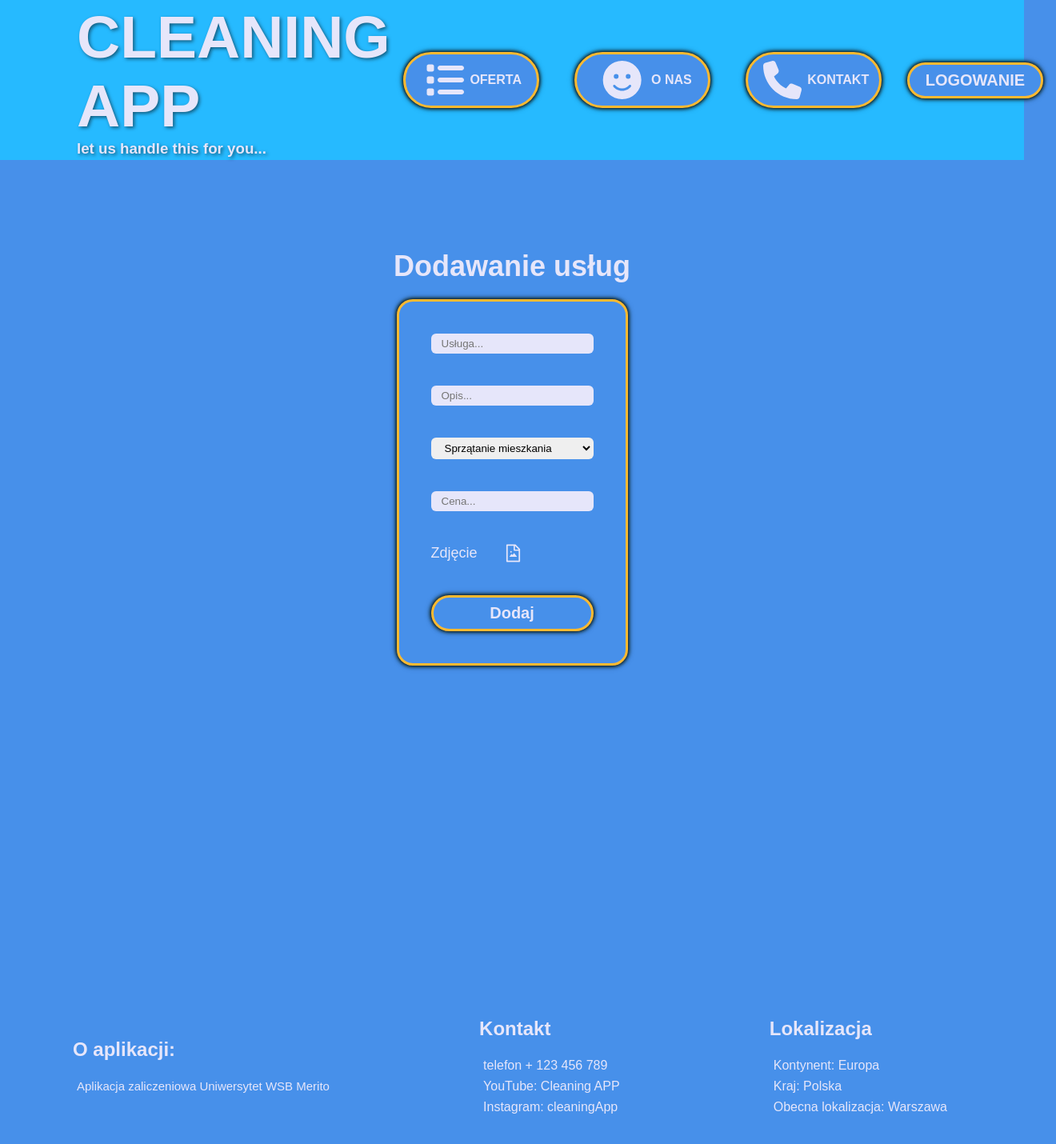
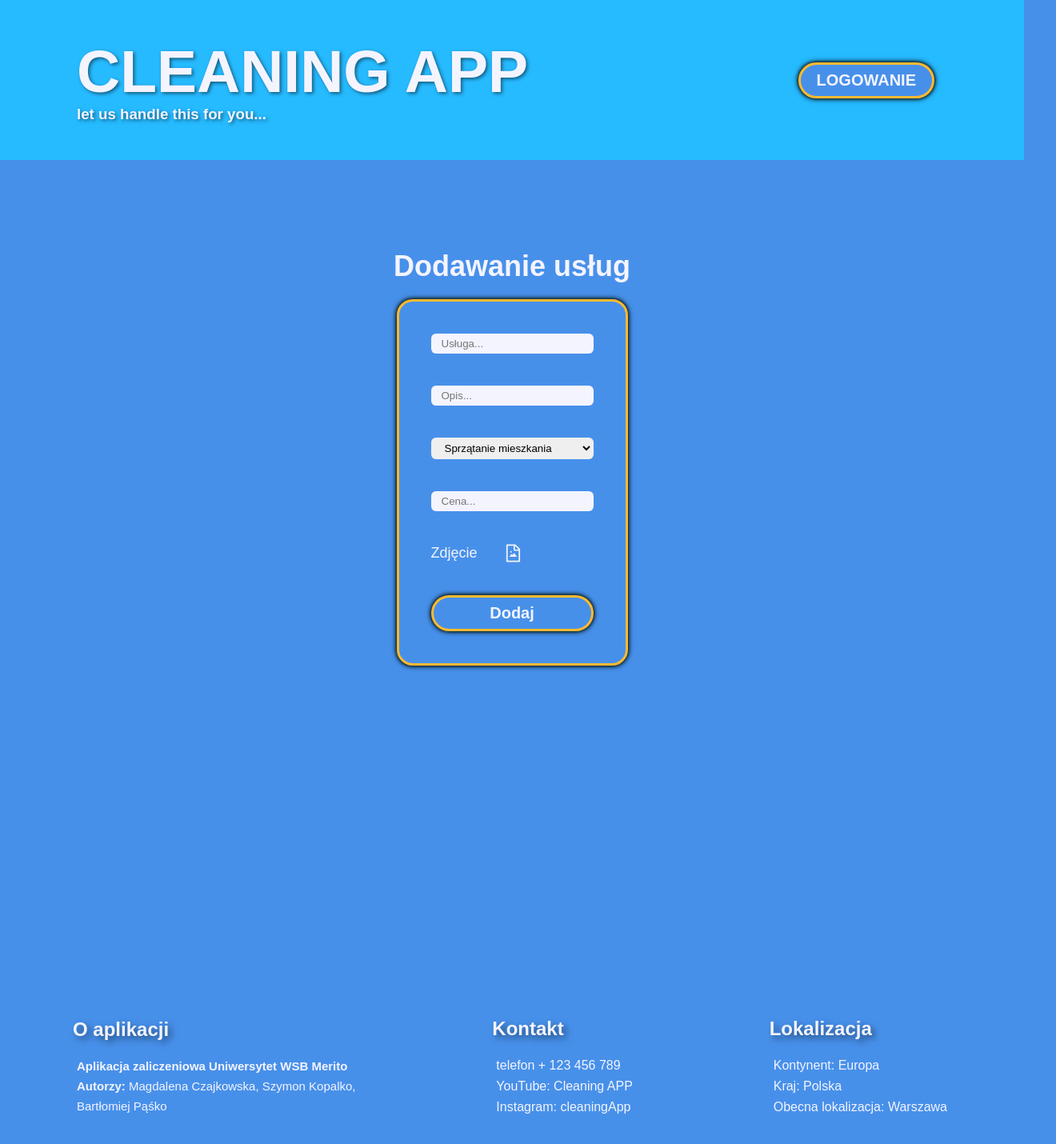
Before and after one commit to bpasko/cleanorderjs, a Next.js app: page /addMeal in a window 1280 px wide. Shown: the top 1430 px of the page at 80% size, 1320 px wide, since content can reach past the window. Built offline with nearby package versions, Linux system fonts and the light colour scheme; no server answers.

Commit message:
zmiana css-ow 1

```diff
--- a/components/footer/Footer.jsx
+++ b/components/footer/Footer.jsx
@@ -6,10 +6,11 @@ const Footer = () => {
     <footer className={classes.footer}>
       <div className={classes.wrapper}>
         <div className={classes.col}>
-          <h2>O aplikacji:</h2>
-          <p>
-Aplikacja zaliczeniowa Uniwersytet WSB Merito
+          <h2>O aplikacji</h2>
+          <p><strong>Aplikacja zaliczeniowa Uniwersytet WSB Merito</strong>
           </p>
+          <p><strong>Autorzy:</strong> Magdalena Czajkowska, Szymon Kopalko,</p>
+          <p>Bartłomiej Pąśko</p>
         </div>
         <div className={classes.col}>
           <h2>Kontakt</h2>
--- a/components/footer/footer.module.css
+++ b/components/footer/footer.module.css
@@ -26,10 +26,11 @@
     margin-bottom: 15px;
     justify-self: flex-start;
     margin-left: -5px;
+    text-shadow: 4px 4px 8px rgba(0, 0, 0, 0.5);
 }
 
 .col>p {
     max-width: 425px;
-    color:lavender;
+    color:rgb(244, 244, 255);
     font-size: 15px;
 }
--- a/components/hero/Hero.jsx
+++ b/components/hero/Hero.jsx
@@ -8,12 +8,12 @@ const Hero = () => {
     <div className={classes.container}>
       <div className={classes.wrapper}>
         <div className={classes.left}>
-          <h2>Zapewnimy Ci pełne wsparcie w sprzątaniu! </h2>
-          <h5>
+          <h1>Zapewnimy Ci pełne wsparcie w sprzątaniu! </h1>
+          <h4>
             Zajmujemy się kompleksowym sprzątaniem, aby Państwa przestrzeń zawsze błyszczała. <br />Nasza doświadczona i profesjonalna ekipa oferuje szeroki zakres usług sprzątania dla mieszkań, domów, biur i obiektów komercyjnych.<br />
 
             Nie trać czasu na sprzątanie - powierz to nam! Skontaktuj się z nami już dziś, a my przyjedziemy i odmienimy Twoją przestrzeń na lepsze. Jesteśmy Twoim partnerem w czystości!<br /><br /><br />
-          </h5>
+          </h4>
           <h1>
           <strong>Aby złożyć zamówienie wybierz interesującą Cię usługę.</strong>
           </h1>
--- a/components/hero/hero.module.css
+++ b/components/hero/hero.module.css
@@ -22,20 +22,22 @@
   width: 40%;
 }
 
-.left > h2{
-    margin-bottom: 5rem;
+.left > h1{
+    margin-bottom: 2rem;
     font-size: bold;
-    color: lavender;
-    white-space: nowrap;
+    color: rgb(244, 244, 255);
+    /* white-space: nowrap; */
     line-height: 50px;
-    text-shadow: 2px 2px 4px rgba(0, 0, 0, 0.5);
+    text-shadow: 4px 4px 8px rgba(0, 0, 0, 0.5);
 }
 
-.left > h5{
-    color:lavender;
+.left > h4{
+    color:rgb(244, 244, 255);
     font-size: bold;
     line-height: 20px;
     font-weight: bold;
+    text-align: justify;
+    /* text-shadow: 2px 2px 4px rgba(0, 0, 0, 0.5); */
 }
 
 .left > .buttons{
@@ -52,7 +54,7 @@
     border-radius: 50px;
     border: solid;
     border-color: rgb(255, 186, 48);
-    color: lavender;
+    color: rgb(244, 244, 255);
     background-color: rgb(38, 186, 255);
     padding: 0.75rem 1.75rem;
     cursor: pointer;
@@ -79,7 +81,7 @@
 }
 .disclaimer{
     margin-top: 3rem;
-    color: lavender;
+    color: rgb(244, 244, 255);
     font-size: 17px;
 }
 
@@ -90,6 +92,6 @@
 }
 
 .right > img{
-    height: 100%;
+    height: auto;
     width: 100%;
 }
--- a/components/navbar/Navbar.jsx
+++ b/components/navbar/Navbar.jsx
@@ -19,11 +19,11 @@ const Navbar = () => {
           <h2>CLEANING APP</h2>
           <h3>let us handle this for you...</h3>
         </Link>
-        <div className={classes.center}>
+        {/* <div className={classes.center}>
           <div className={classes.listItem} ><FontAwesomeIcon icon={faList} />OFERTA</div>
           <div className={classes.listItem} ><FontAwesomeIcon icon={faFaceSmile} /> O NAS</div>
           <div className={classes.listItem} ><FontAwesomeIcon icon={faPhone} />KONTAKT</div>
-          </div>
+          </div>  */}
         <div className={classes.right}>
           {session.status !== 'authenticated'
             ? (
--- a/components/navbar/navbar.module.css
+++ b/components/navbar/navbar.module.css
@@ -2,7 +2,7 @@
     height:200px;
     width: 100%;
     background-color: rgb(38, 186, 255);
-    color: lavender;
+    color: rgb(244, 244, 255);
     display: flex;
     flex-direction: row;
     align-items: center;
@@ -40,7 +40,7 @@
     font-weight: bold;
     border-radius: 50px;
     border: solid;
-    color: lavender;
+    color: rgb(244, 244, 255);
     border-color: rgb(255, 186, 48);
     background-color: rgb(71, 144, 234);
     padding: 0.5rem 1.25rem;
@@ -80,7 +80,7 @@
     outline: none;
     border-radius: 50px;
     border: solid;
-    color: lavender;
+    color: rgb(244, 244, 255);
     border-color: rgb(255, 186, 48);
     background-color: rgb(71, 144, 234);
     padding: 15px;
@@ -115,7 +115,7 @@
     outline: none;
     border-radius: 50px;
     border: solid;
-    color: lavender;
+    color: rgb(244, 244, 255);
     border-color: rgb(255, 186, 48);
     background-color: rgb(71, 144, 234);
     padding: 15px;
@@ -149,7 +149,7 @@
     outline: none;
     border-radius: 50px;
     border: solid;
-    color: lavender;
+    color: rgb(244, 244, 255);
     border-color: rgb(255, 186, 48);
     background-color: rgb(71, 144, 234);
     padding: 15px;
--- a/src/styles/addMeal.module.css
+++ b/src/styles/addMeal.module.css
@@ -22,7 +22,7 @@
     position: relative;
     border-radius: 50px;
     border: solid;
-    color: lavender;
+    color: rgb(244, 244, 255);
     border-color: rgb(255, 186, 48);
     background-color: rgb(71, 144, 234);
     padding-left: 50px;
@@ -46,7 +46,7 @@
 .wrapper > form > input{
     outline: none;
     border: 1px solid rgb(255, 186, 48);
-    background-color: lavender;
+    background-color: rgb(244, 244, 255);
     padding: 0.75rem 1.5rem;
     border-radius: 8px;
 }
@@ -77,7 +77,7 @@
     outline: none;
     border-radius: 50px;
     border: solid;
-    color: lavender;
+    color: rgb(244, 244, 255);
     border-color: rgb(255, 186, 48);
     background-color: rgb(71, 144, 234);
     padding: 15px;
--- a/src/styles/globals.css
+++ b/src/styles/globals.css
@@ -7,7 +7,7 @@
 
 body{
   background-color: rgb(71, 144, 234);
-  color: lavender;
+  color: rgb(244, 244, 255);
 
 }
 
--- a/src/styles/login.module.css
+++ b/src/styles/login.module.css
@@ -21,7 +21,7 @@
     position: relative;
     border-radius: 50px;
     border: solid;
-    color: lavender;
+    color: rgb(244, 244, 255);
     border-color: rgb(255, 186, 48);
     background-color: rgb(71, 144, 234);
     padding-left: 50px;
@@ -53,7 +53,7 @@
     outline: none;
     border-radius: 50px;
     border: solid;
-    color: lavender;
+    color: rgb(244, 244, 255);
     border-color: rgb(255, 186, 48);
     background-color: rgb(71, 144, 234);
     padding: 15px;
```
Also changed, not shown: components/catalog/Catalog.jsx (+8 -8 lines), components/catalog/catalog.module.css (+20 -16 lines), src/styles/meal.module.css (+6 -6 lines).
